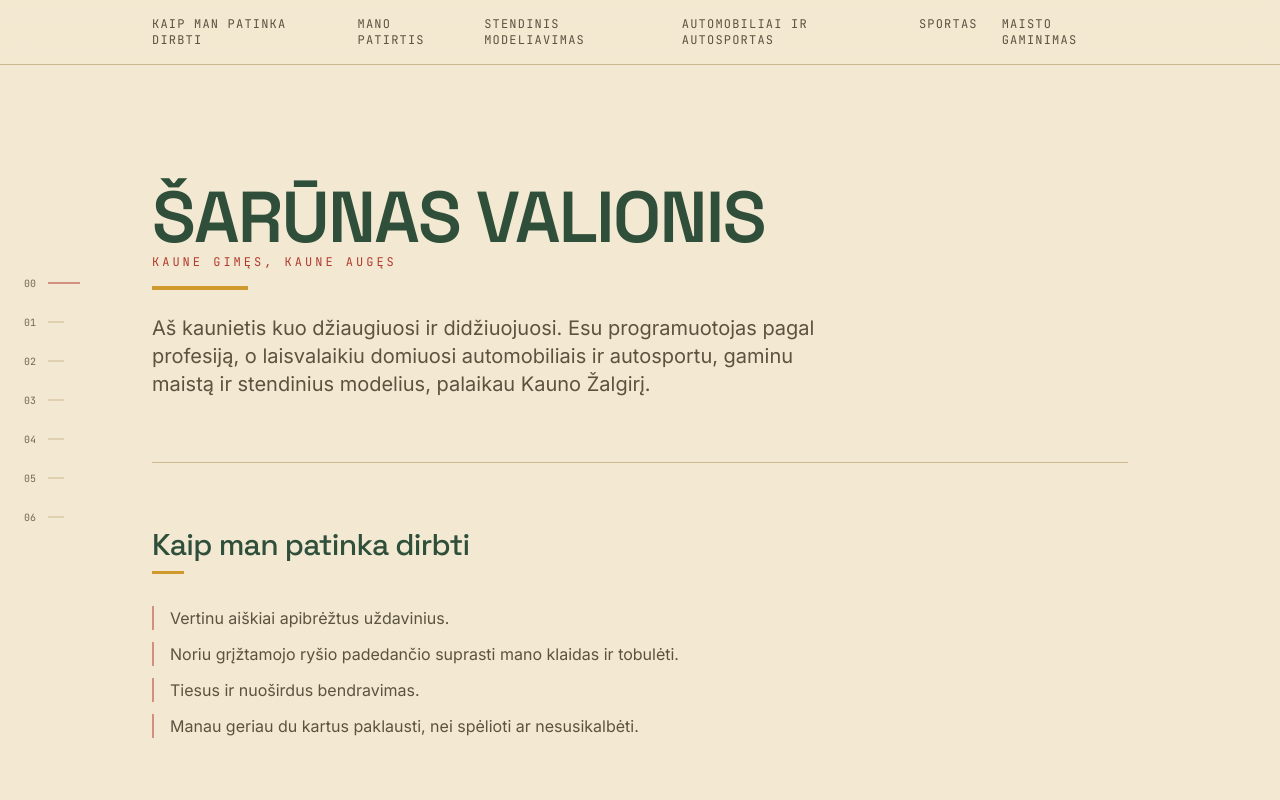
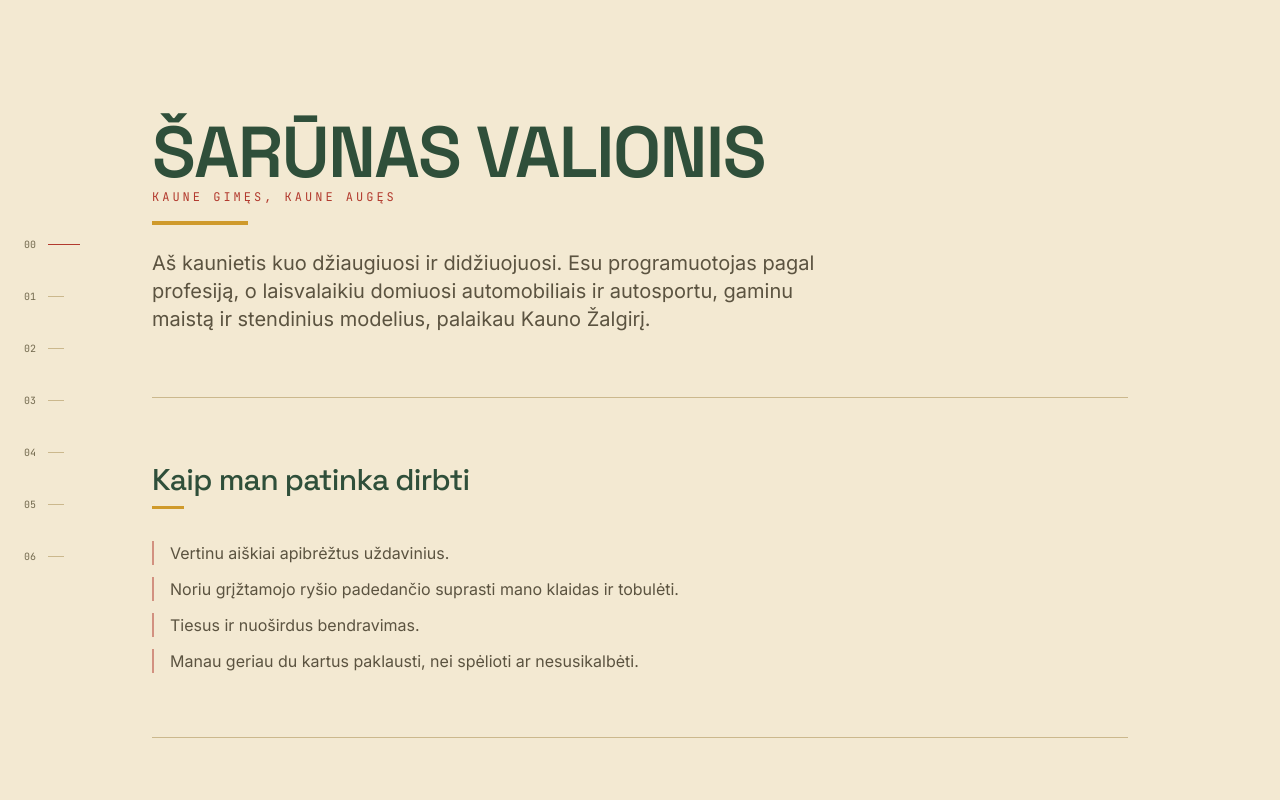
Before and after one commit to sarasko/my-one-pager, a Vue app: page / in a window 1280 px wide. Shown: the top 800 px of the page. Built offline with nearby package versions, Linux system fonts and the light colour scheme.

Commit message:
updated navigation

```diff
--- a/src/App.vue
+++ b/src/App.vue
@@ -32,35 +32,14 @@ onBeforeUnmount(() => observer?.disconnect());
 </script>
 
 <template>
-  <a
-    href="#top"
-    class="sr-only focus:not-sr-only focus:absolute focus:left-4 focus:top-4 focus:z-50 focus:rounded focus:bg-accent focus:px-4 focus:py-2 focus:font-mono focus:text-sm focus:text-on-accent"
-  >
-    Skip to content
-  </a>
-
-  <!-- Top bar -->
+  <!-- Top bar: mobile nav only — desktop nav lives in the left rail below. -->
   <header
-    class="sticky top-0 z-40 border-b border-line bg-page/85 backdrop-blur"
+    class="sticky top-0 z-40 border-b border-line bg-page/85 backdrop-blur lg:hidden"
   >
     <div class="mx-auto flex max-w-5xl items-center justify-end px-6 py-4">
-      <nav aria-label="Sections" class="hidden gap-6 sm:flex">
-        <a
-          v-for="s in sections.slice(1)"
-          :key="s.id"
-          :href="`#${s.id}`"
-          class="font-mono text-xs uppercase tracking-widest text-muted transition-colors hover:text-heading"
-          :class="{ 'text-accent hover:text-accent': active === s.id }"
-        >
-          {{ s.label }}
-        </a>
-      </nav>
-
-      <!-- Mobile nav toggle: the sm:flex nav above and the lg:flex rail below are both
-           hidden on small screens, so this is the only way to jump sections there. -->
       <button
         type="button"
-        class="flex cursor-pointer items-center gap-2 font-mono text-xs uppercase tracking-widest text-muted sm:hidden"
+        class="flex cursor-pointer items-center gap-2 font-mono text-xs uppercase tracking-widest text-muted"
         :aria-expanded="mobileNavOpen"
         aria-controls="mobile-nav"
         @click="mobileNavOpen = !mobileNavOpen"
@@ -86,7 +65,7 @@ onBeforeUnmount(() => observer?.disconnect());
       v-if="mobileNavOpen"
       id="mobile-nav"
       aria-label="Sections"
-      class="flex flex-col border-t border-line px-6 py-2 sm:hidden"
+      class="flex flex-col border-t border-line px-6 py-2"
     >
       <a
         v-for="s in sections.slice(1)"
@@ -101,16 +80,16 @@ onBeforeUnmount(() => observer?.disconnect());
     </nav>
   </header>
 
-  <!-- Left station rail (signature) -->
-  <aside
-    aria-hidden="true"
-    class="pointer-events-none fixed left-6 top-1/2 z-30 hidden -translate-y-1/2 flex-col gap-6 lg:flex"
+  <!-- Left station rail: the primary desktop nav. Labels reveal on hover/focus. -->
+  <nav
+    aria-label="Sections"
+    class="fixed left-6 top-1/2 z-30 hidden -translate-y-1/2 flex-col gap-6 lg:flex"
   >
     <a
       v-for="(s, i) in sections"
       :key="s.id"
       :href="`#${s.id}`"
-      class="pointer-events-auto flex items-center gap-3"
+      class="group -ml-2 flex items-center gap-3 rounded-full py-1.5 pl-2 pr-4 transition-colors duration-200 hover:bg-surface focus-visible:bg-surface"
     >
       <span class="font-mono text-[10px] tabular-nums text-faint">
         {{ String(i).padStart(2, "0") }}
@@ -119,8 +98,14 @@ onBeforeUnmount(() => observer?.disconnect());
         class="h-px transition-all duration-300"
         :class="active === s.id ? 'w-8 bg-accent' : 'w-4 bg-line'"
       />
+      <span
+        class="whitespace-nowrap font-mono text-xs uppercase tracking-widest text-muted opacity-0 transition-opacity duration-200 group-hover:opacity-100 group-focus-visible:opacity-100"
+        :class="{ 'text-accent': active === s.id }"
+      >
+        {{ s.label }}
+      </span>
     </a>
-  </aside>
+  </nav>
 
   <main class="mx-auto max-w-5xl px-6">
     <!-- Hero -->
@@ -162,7 +147,9 @@ onBeforeUnmount(() => observer?.disconnect());
     <!-- By day -->
     <section id="byday" :class="[ui.sectionBase, 'py-16']">
       <div class="mb-2 flex items-baseline gap-3">
-        <h2 :class="[ui.sectionHeading, 'text-3xl']">{{ profile.byDay.title }}</h2>
+        <h2 :class="[ui.sectionHeading, 'text-3xl']">
+          {{ profile.byDay.title }}
+        </h2>
       </div>
       <div class="mb-8 h-[3px] w-8 bg-mustard"></div>
 
--- a/src/profile.ts
+++ b/src/profile.ts
@@ -32,7 +32,7 @@ export const profile = {
       "Vertinu aiškiai apibrėžtus uždavinius.",
       "Noriu grįžtamojo ryšio padedančio suprasti mano klaidas ir tobulėti.",
       "Tiesus ir nuoširdus bendravimas.",
-      "Manau geriau du kartus paklausti, nei spėlioti ar nesusikalbėti."
+      "Manau geriau du kartus paklausti, nei spėlioti ar nesusikalbėti.",
     ],
   },
 
@@ -80,7 +80,10 @@ export const profile = {
           label: "Taip pat nepraleidžiu",
           value: "Nürburgring 24h ir Le Mans 24h",
         },
-        { label: "Mėgstamiausios kategorijos", value: "GT3, GT1, Group B, Group C" },
+        {
+          label: "Mėgstamiausios kategorijos",
+          value: "GT3, GT1, Group B, Group C",
+        },
       ],
       entries: [
         "Teko lankytis Spa 24h ir Nürburgring 6h varžybose.",
@@ -99,7 +102,7 @@ export const profile = {
       entries: [
         "Labai mėgstu žaisti krepšinį, tačiau nuo mokyklos draugų rate trūko žmonių su tuo pačiu noru. Vis dar tikiuosi rasti galimybę išspręsti šią problemą",
         "Skvošą atradau prieš metus ir jau kurį laiką bent kartą į savaitę stengiuosi pažaisti.",
-        "Ar sportas ar ne galima diskutuoti, bet užsiimu sim racing'u. Tai mano būdas kažkiek prisiliesti prie autosporto.",
+        "Ar sportas ar ne - galima diskutuoti, bet užsiimu sim racing'u. Tai mano būdas kažkiek prisiliesti prie autosporto.",
       ],
     },
     {
```
